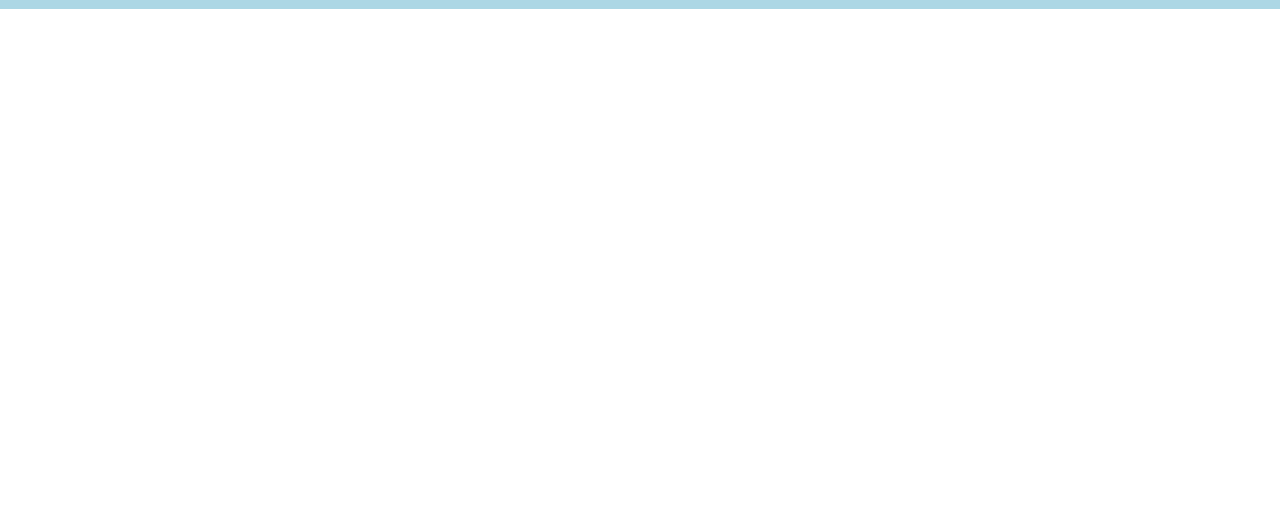
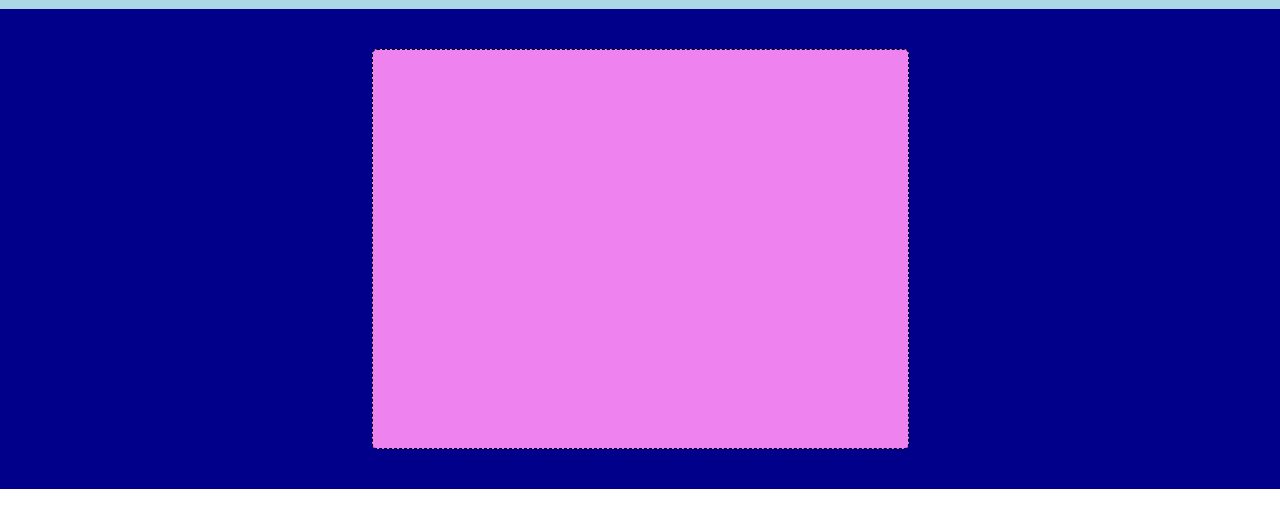
Before and after one commit to Simone-Domenici/htmlcss-struttura-discord, a plain HTML site: page index.html in a window 1280 px wide. Shown: the part 35-562 px from the top of the page. Drawn offline with Linux system fonts and the light colour scheme.

Commit message:
ADD first section of main

```diff
--- a/css/app.css
+++ b/css/app.css
@@ -62,3 +62,19 @@ img {
     border: 0px 1px dashed black;
     justify-content: center;
 }
+
+/* Hero */
+
+.hero {
+    min-height: 400px;
+    background-color: #EE82EE;
+    border: 1px dashed black;
+    border-radius: 5px;
+    width: 75%;
+    margin: 0 auto;
+}
+
+.hero-section {
+    background-color: #00008B;
+    padding: 40px 250px;
+}
--- a/index.html
+++ b/index.html
@@ -22,6 +22,14 @@
             </nav>
         </div>
     </header>
+    <!-- main -->
+     <main>
+        <section class="hero-section">
+            <div class="container">
+                <div class="hero"> <!--Contenuto hero qui--> </div>
+            </div>
+        </section>
+     </main>
 
 </body>
 </html>
```
